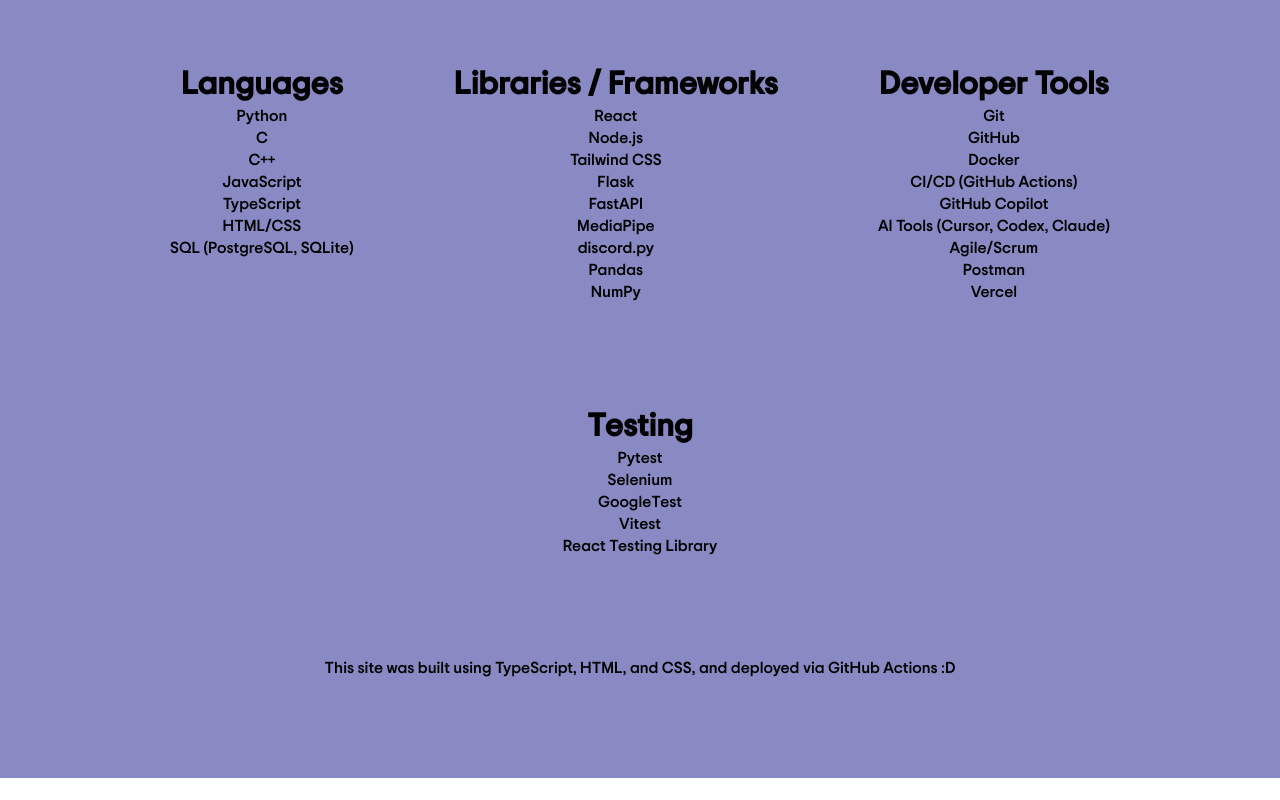
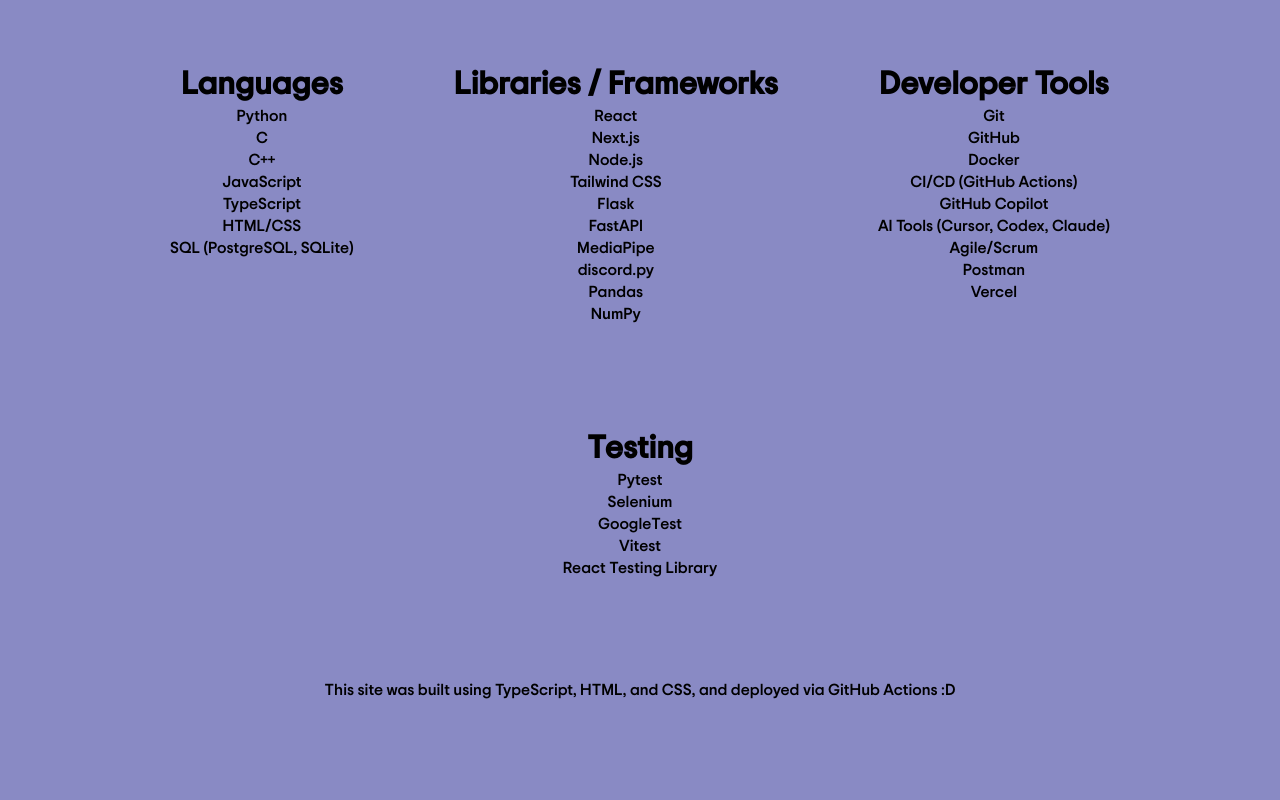
Before and after one commit to ComradeAdash/comradeadash.github.io, a website with bundled scripts: page index.html in a window 1280 px wide. Shown: the part 1640-2440 px from the top of the page. Before the commit the page ends 2418 px from the top, so only its background shows below. Built offline with nearby package versions, Linux system fonts and the light colour scheme.

Commit message:
added Next.js to skills

```diff
--- a/index.html
+++ b/index.html
@@ -75,6 +75,7 @@
             <h1> Libraries / Frameworks</h1>
             <ul class="item-list">
                 <li class="item">React</li>
+                <li class="item">Next.js</li>
                 <li class="item">Node.js</li>
                 <li class="item">Tailwind CSS</li>
                 <li class="item">Flask</li>
```
